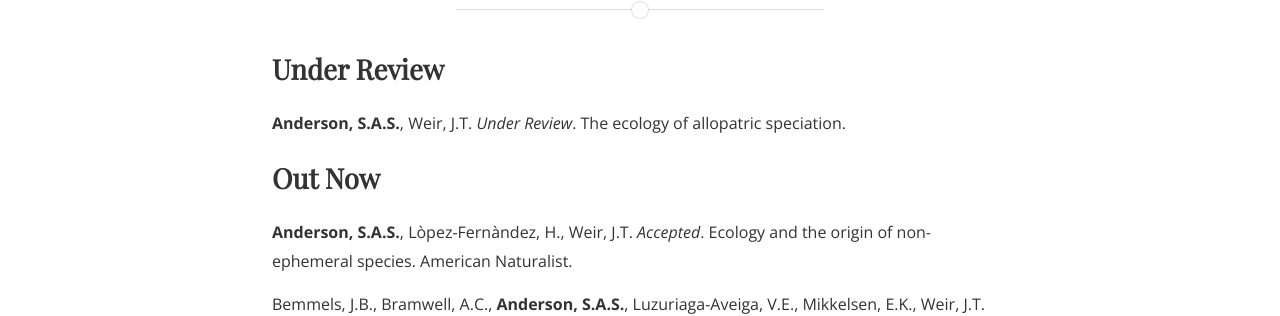
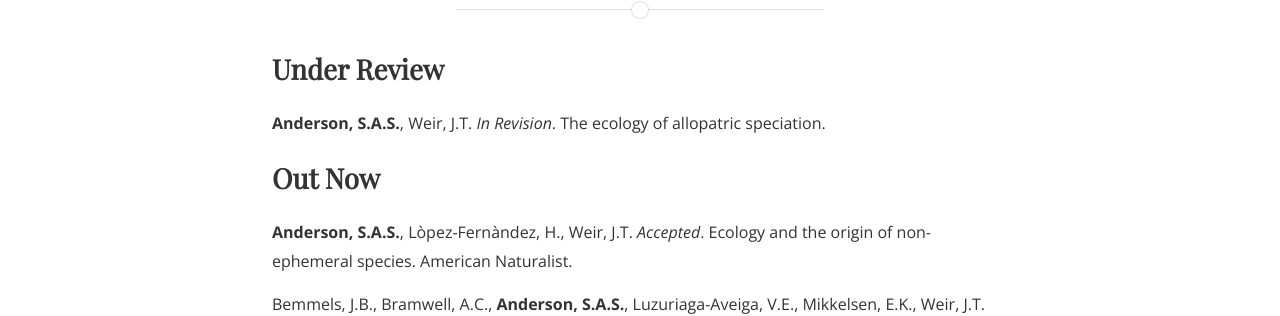
Before and after one commit to SeanASAnderson/SeanASAnderson.github.io, a Jekyll site: the page built from publications2.md, in a window 1280 px wide and 1074 px high. Shown: the part 173-489 px from the top of the window. Built offline with Jekyll 4.4.1, drawn with Linux system fonts in a browser that asks for light colours; nearby versions of some CDN libraries; some web fonts are replaced.

Commit message:
pub update

```diff
--- a/publications2.md
+++ b/publications2.md
@@ -13,7 +13,7 @@ img {
 
 <h2>Under Review</h2>
 
-<p><b>Anderson, S.A.S.</b>, Weir, J.T. <i>Under Review</i>. The ecology of allopatric speciation. </p>
+<p><b>Anderson, S.A.S.</b>, Weir, J.T. <i>In Revision</i>. The ecology of allopatric speciation. </p>
 
 <h2>Out Now</h2>
 
```
